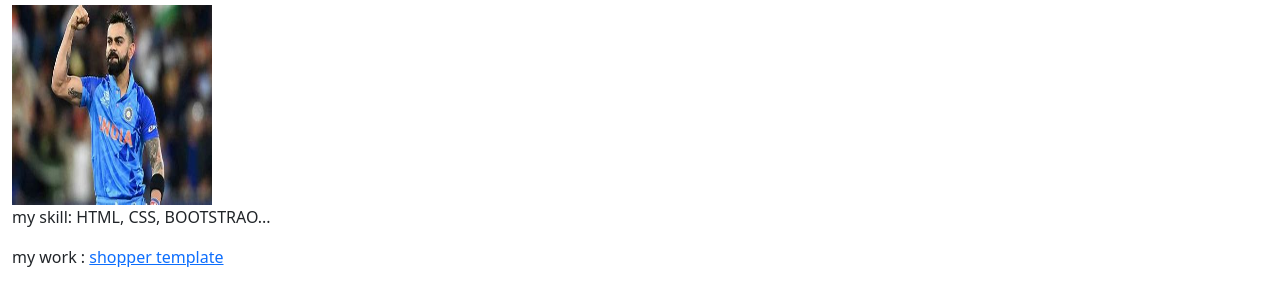
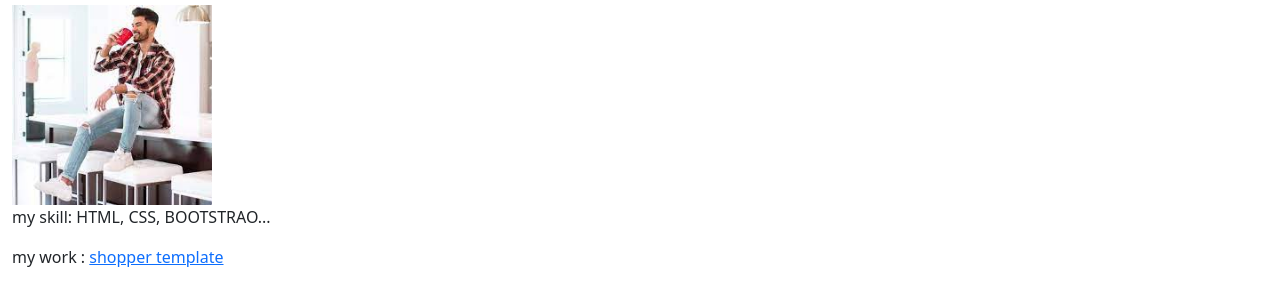
Before and after one commit to manojTechGroup99/ui-portfolio, a plain HTML site: page index.html in a window 1280 px wide. Shown: the part 83-388 px from the top of the page. Drawn offline with nearby package versions, Linux system fonts and the light colour scheme.

Commit message:
version-4
template updated

```diff
--- a/index.html
+++ b/index.html
@@ -10,7 +10,7 @@
 </head>
 <body class="container-fluid">
     <h1 class="bg-info text-white text-center p-3">UI-Developer</h1>
-    <img src="public/images/asia.jpg" width="200" height="200">
+    <img src="public/images/mens fashion.jpg" width="200" height="200">
     <p>my skill: HTML, CSS, BOOTSTRAO...</p>
     <p>
         my work : <a href="public/shopper-template.html">shopper template</a>
```
